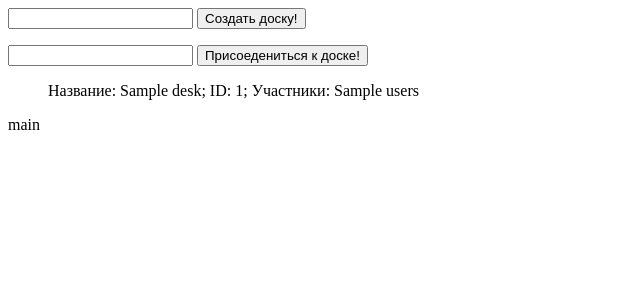
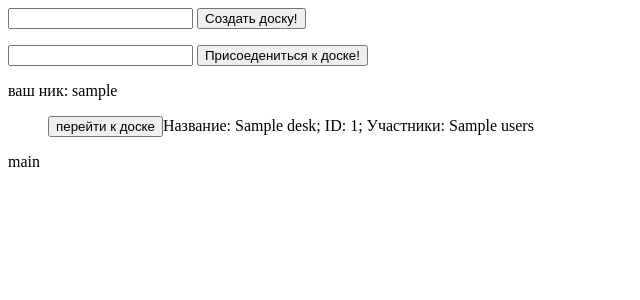
Before and after one commit to MaxChernous/flaskProject, a Flask app: template templates/main.html in a window 1280 px wide. Shown: the top 300 px of the page, without its empty margins (0-640 px from the left). Run offline with Flask 2, Linux system fonts and the light colour scheme; the template is opened without the code that fills it: most values are stand-ins (such as "Sample title", 1, 10 or a date in 2020).

Commit message:
Update main.html

```diff
--- a/templates/main.html
+++ b/templates/main.html
@@ -9,11 +9,13 @@
 		<input type = "text" name = "id"/>
 		<input type = "submit" value = "Присоедениться к доске!">
 	</form>
-
+	<p>ваш ник: {{ nickname }}</p>
 	<ul>
-        {% for desk in lst: %}
-	<p>Название: {{ desk["name"] }}; ID: {{ desk["id"] }}; Участники: {{ desk["users"] }}</p>
+		{% for desk in lst: %}
+		<form method="post" action="/list/board?id={{desk['id']}}">
+	<p><input type="submit" value="перейти к доске">Название: {{ desk["name"] }}; ID: {{ desk["id"] }}; Участники: {{ desk["users"] }}</p>
+	</ul>
+		</form>
         {% endfor %}
-        </ul>
 <a class="container">main</a>
 </body>
```
